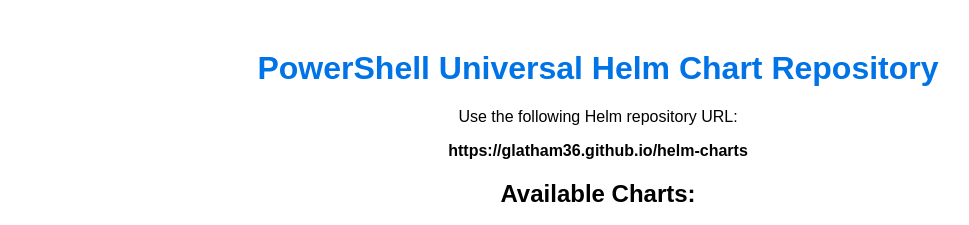
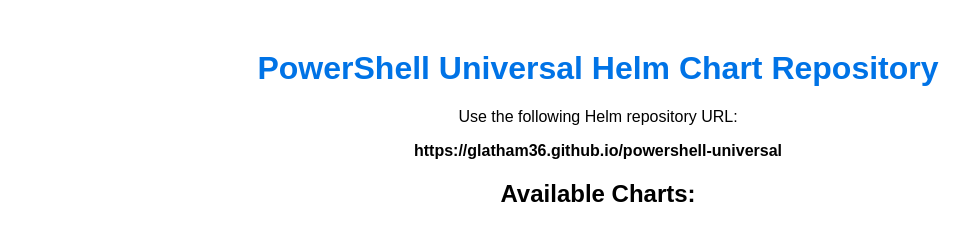
Before and after one commit to glatham36/powershell-universal, a plain HTML site: page index.html in a window 1280 px wide. Shown: the top 225 px of the page, without its empty margins (42-1011 px from the left). Drawn offline with Linux system fonts and the light colour scheme.

Commit message:
Update index.html

```diff
--- a/index.html
+++ b/index.html
@@ -14,7 +14,7 @@
 <body>
     <h1>PowerShell Universal Helm Chart Repository</h1>
     <p>Use the following Helm repository URL:</p>
-    <p><strong>https://glatham36.github.io/helm-charts</strong></p>
+    <p><strong>https://glatham36.github.io/powershell-universal</strong></p>
 
     <h2>Available Charts:</h2>
     <ul>
```
